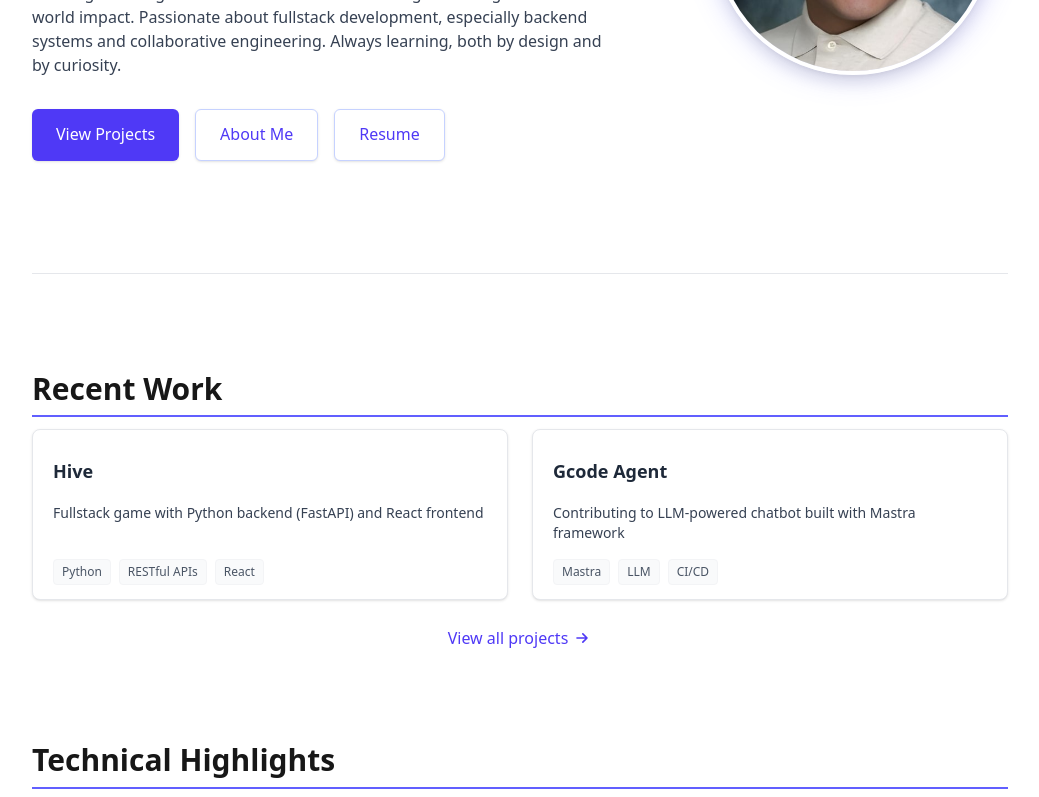
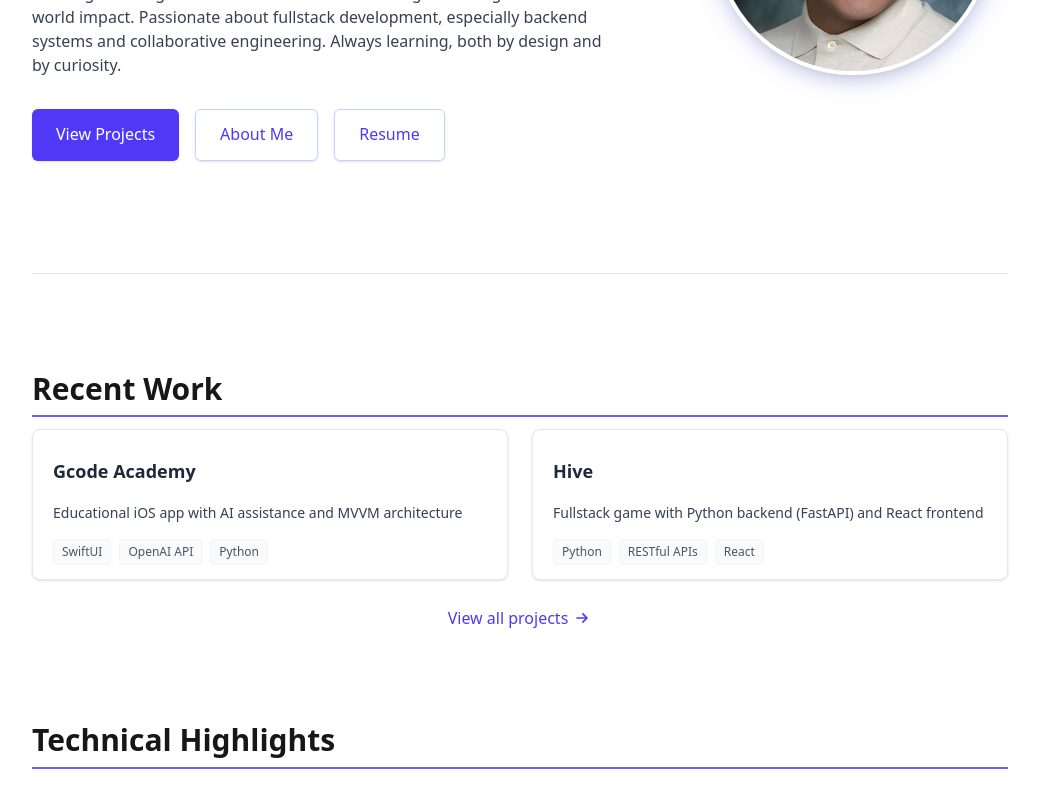
Before and after one commit to estulpz202/personal-website, a Next.js app: page / in a window 1280 px wide. Shown: the part 461-1258 px from the top of the page, without its empty margins (120-1159 px from the left). Built offline with nearby package versions, Linux system fonts and the light colour scheme.

Commit message:
Updated recent projects data: Remove Gcode Agent entry and added Gcode Academy.

```diff
--- a/src/components/home/RecentProjData.ts
+++ b/src/components/home/RecentProjData.ts
@@ -1,17 +1,14 @@
-/**
- * Featured projects data for homepage display
- */
 export const recentProjs = [
+  {
+    title: 'Gcode Academy',
+    description: 'Educational iOS app with AI assistance and MVVM architecture',
+    tech: ['SwiftUI', 'OpenAI API', 'Python'],
+    href: '/projects/gcode-academy',
+  },
   {
     title: 'Hive',
     description: 'Fullstack game with Python backend (FastAPI) and React frontend',
     tech: ['Python', 'RESTful APIs', 'React'],
     href: '/projects/hive',
   },
-  {
-    title: 'Gcode Agent',
-    description: 'Contributing to LLM-powered chatbot built with Mastra framework',
-    tech: ['Mastra', 'LLM', 'CI/CD'],
-    href: '/projects/gcode-agent',
-  },
 ];
```
